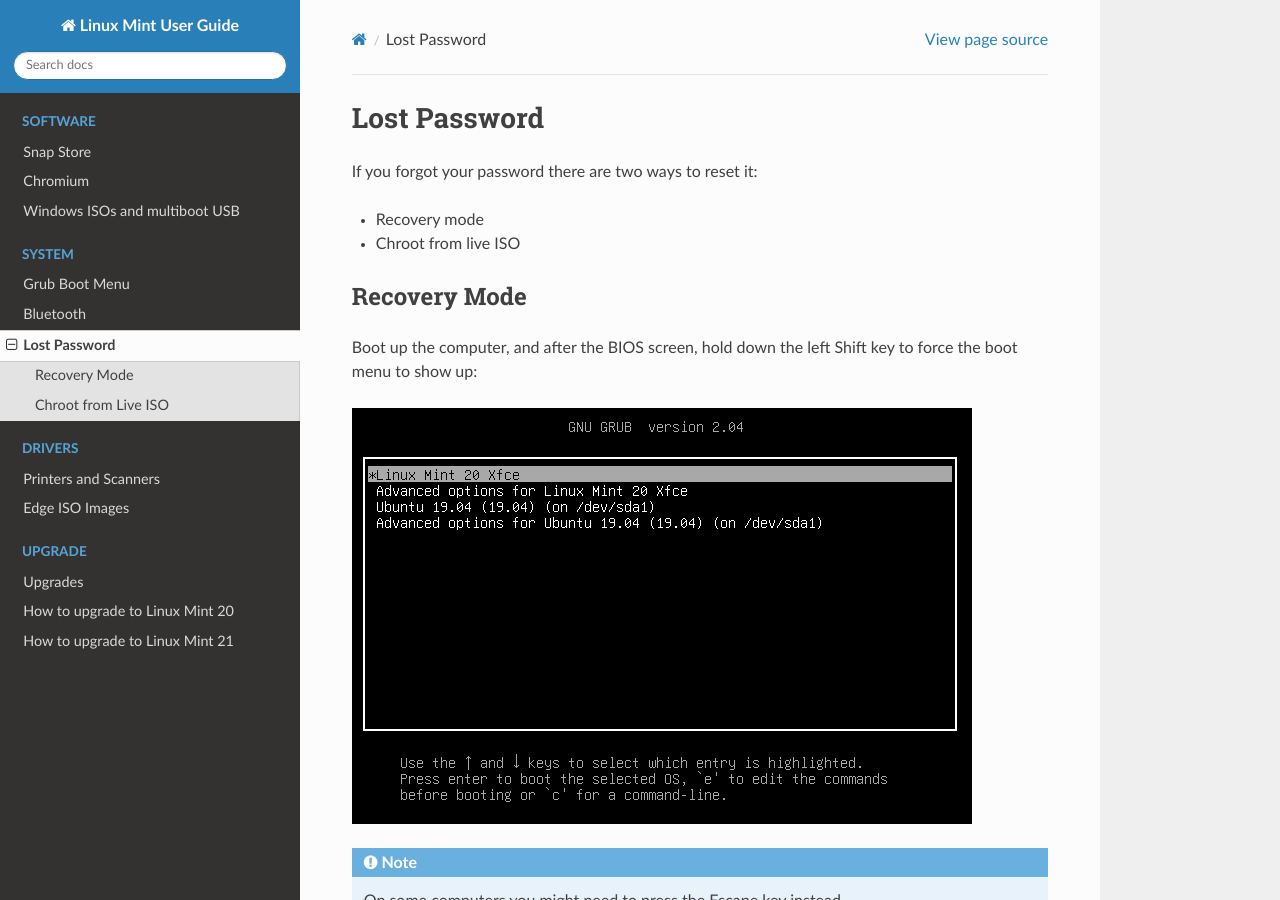
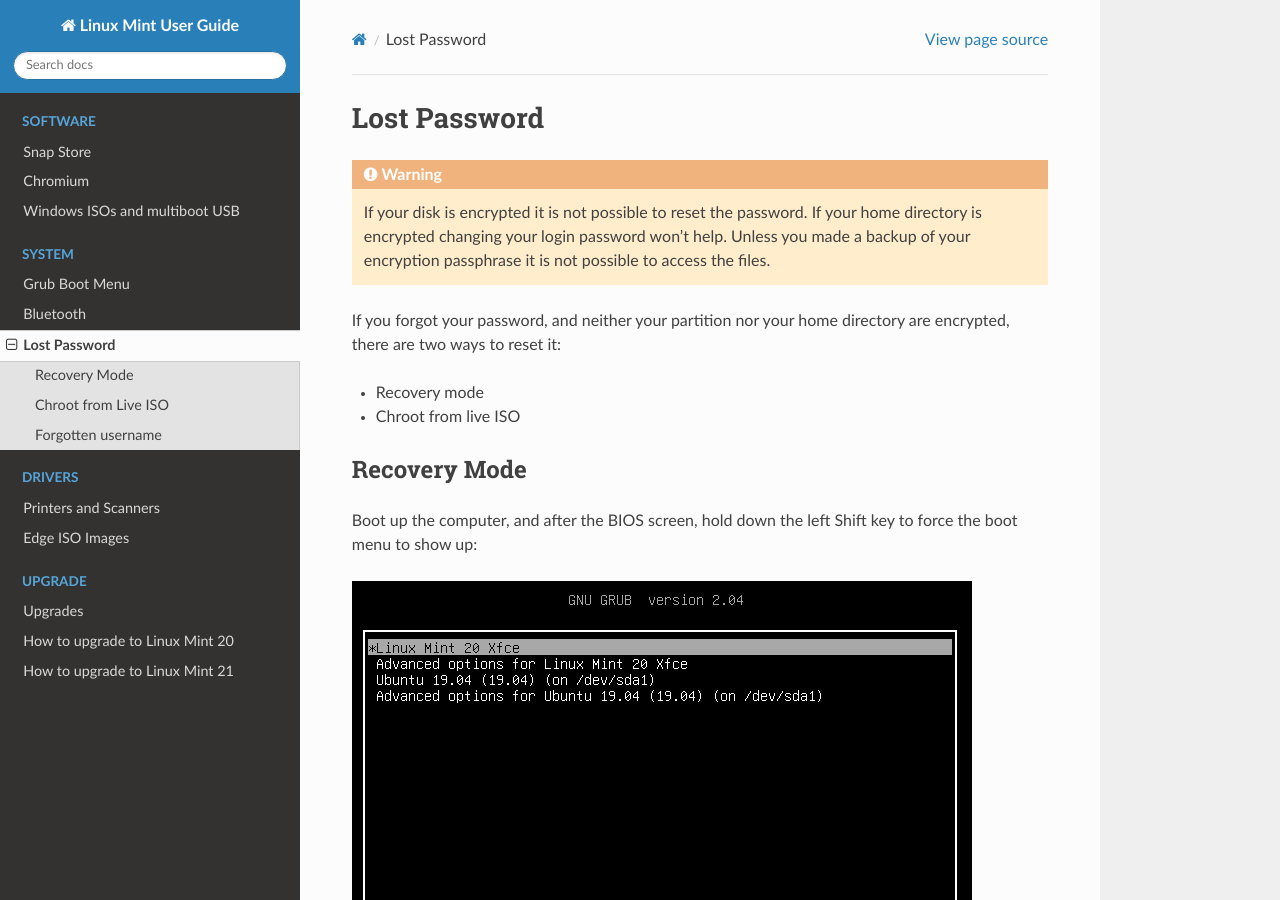
Before and after one commit to linuxmint/doc-user-guide, a Sphinx documentation site: the page built from docs/lost-password.rst, in a window 1280 px wide and 900 px high. Built offline with Sphinx 7.4.7 and the Read the Docs theme 2.0.0, drawn with Linux system fonts in a browser that asks for light colours; some of the changed text lies outside the part shown.

Commit message:
Add more info to lost-password page

```diff
--- a/docs/lost-password.rst
+++ b/docs/lost-password.rst
@@ -2,7 +2,12 @@
 Lost Password
 #############
 
-If you forgot your password there are two ways to reset it:
+.. warning::
+
+    If your disk is encrypted it is not possible to reset the password.
+    If your home directory is encrypted changing your login password won't help. Unless you made a backup of your encryption passphrase it is not possible to access the files.
+
+If you forgot your password, and neither your partition nor your home directory are encrypted, there are two ways to reset it:
 
 - Recovery mode
 - Chroot from live ISO
@@ -52,6 +57,18 @@
     mkdir hdd
     sudo mount /dev/sda5 hdd
     sudo chroot hdd
+    mount -o remount,rw /
     passwd joe
 
 Replace `/dev/sda5` with your Mint partition and `joe` with your username.
+
+Forgotten username
+==================
+
+If you can't remember your username type the following command, either in the chroot prompt or the recovery mode prompt:
+
+.. code-block:: bash
+
+    ls /home
+
+This command lists the directory in /home which usually corresponds to the list of usernames on the OS.
```
